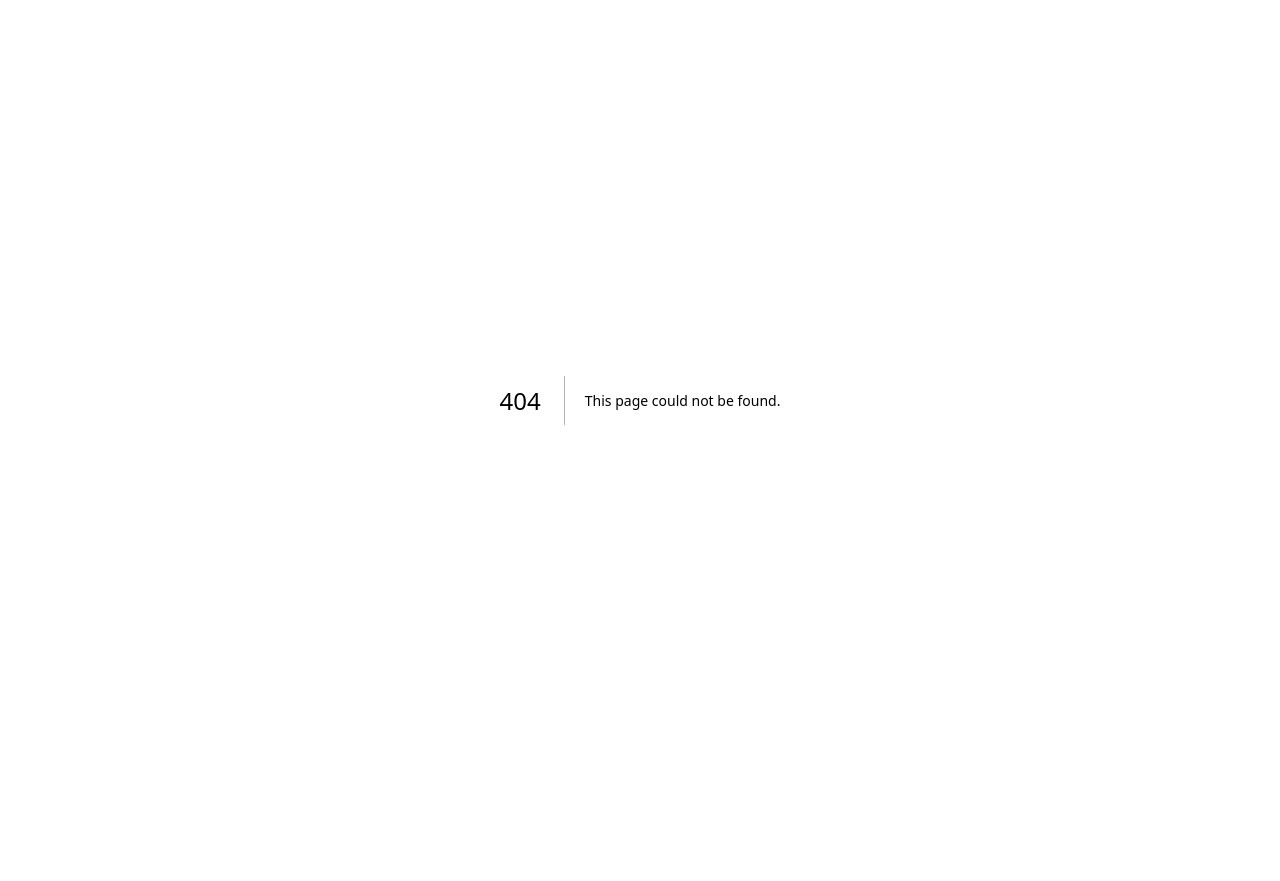
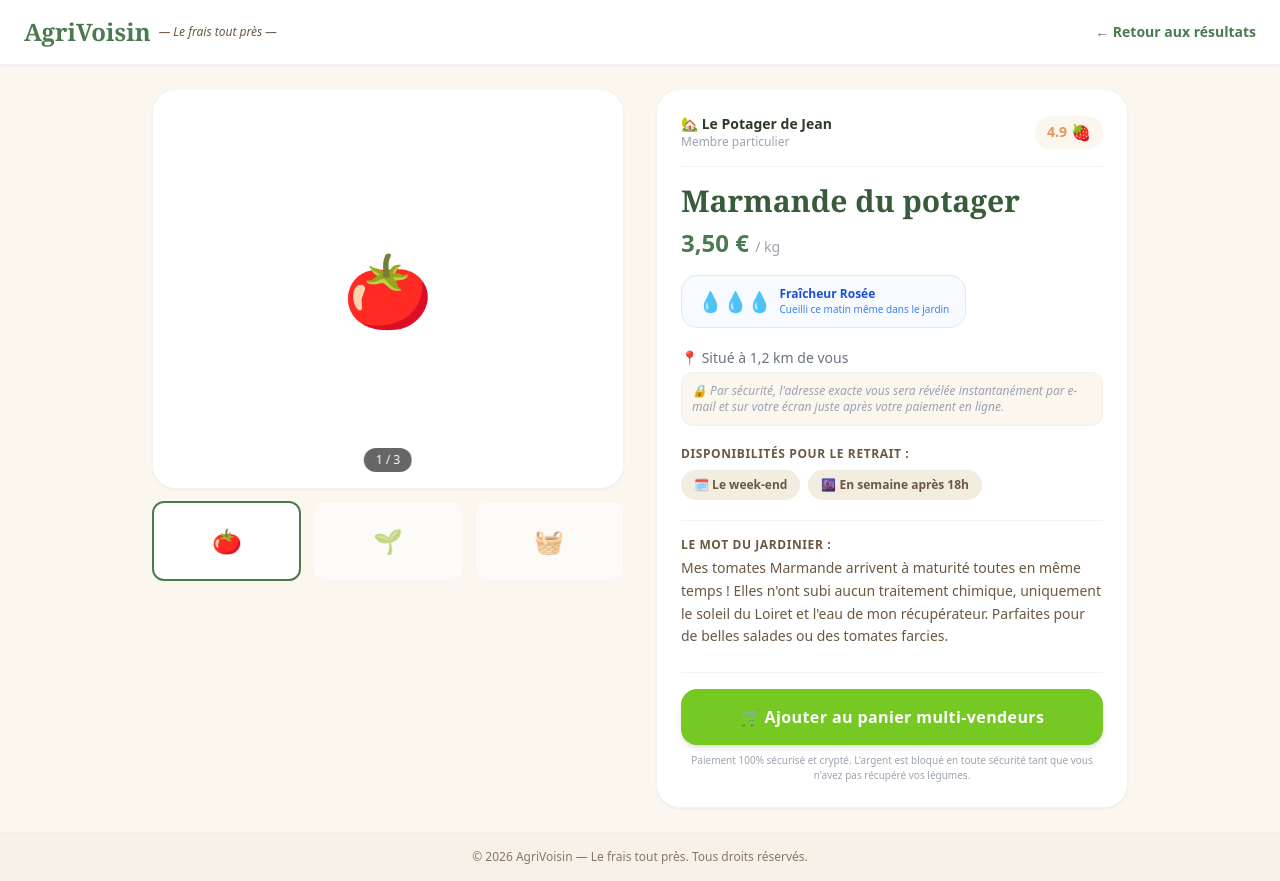
Before and after one commit to nordine2101-design/Agrivoisin, a Next.js app: page /produit/1 in a window 1280 px wide. Before the commit this address had no page. Before the commit the page ends 800 px from the top, so only its background shows below. Built offline with nearby package versions, Linux system fonts and the light colour scheme.

Commit message:
Create page.tsx

```diff
--- /dev/null
+++ b/src/app/produit/[id]/page.tsx
@@ -0,0 +1,120 @@
+import React from 'react';
+
+export default function DetailProduitPage() {
+  return (
+    <div className="min-h-screen bg-[#FBF7EF] text-[#2E3A2A] font-sans flex flex-col justify-between">
+
+      {/* EN-TÊTE ÉPURÉ */}
+      <header className="w-full py-4 border-b border-gray-200/50 bg-white px-6 flex justify-between items-center shadow-sm">
+        <div className="flex items-center gap-2">
+          <span className="font-serif text-2xl font-bold text-[#4C7A50]">AgriVoisin</span>
+          <span className="text-xs italic text-[#6B5842] hidden sm:inline">— Le frais tout près —</span>
+        </div>
+        <a href="/resultats" className="text-sm font-semibold text-[#4C7A50] hover:underline flex items-center gap-1">
+          ← Retour aux résultats
+        </a>
+      </header>
+
+      {/* ZONE PRINCIPALE */}
+      <main className="flex-grow max-w-5xl w-full mx-auto p-4 md:p-6 grid grid-cols-1 md:grid-cols-2 gap-8 py-8">
+
+        {/* COLONNE GAUCHE : LE DIAPORAMA DE 3 PHOTOS MAXIMUM */}
+        <div className="flex flex-col gap-3">
+          {/* Grande photo principale */}
+          <div className="w-full h-80 md:h-[400px] bg-white border border-gray-100 rounded-3xl shadow-sm flex items-center justify-center text-7xl overflow-hidden relative">
+            🍅
+            <div className="absolute bottom-4 left-1/2 -translate-x-1/2 bg-black/60 backdrop-blur-sm text-white text-xs px-3 py-1 rounded-full font-medium">
+              1 / 3
+            </div>
+          </div>
+
+          {/* Les 2 autres miniatures en dessous pour faire 3 photos max */}
+          <div className="grid grid-cols-3 gap-3">
+            <div className="h-20 bg-white border-2 border-[#4C7A50] rounded-xl flex items-center justify-center text-2xl cursor-pointer opacity-100">🍅</div>
+            <div className="h-20 bg-white border border-gray-100 rounded-xl flex items-center justify-center text-2xl cursor-pointer opacity-60 hover:opacity-90 transition-opacity">🌱</div>
+            <div className="h-20 bg-white border border-gray-100 rounded-xl flex items-center justify-center text-2xl cursor-pointer opacity-60 hover:opacity-90 transition-opacity">🧺</div>
+          </div>
+        </div>
+
+        {/* COLONNE DROITE : LES INFOS DU PRODUIT & BOUTON D'ACHAT */}
+        <div className="flex flex-col justify-between bg-white border border-gray-100 rounded-3xl p-6 shadow-sm">
+
+          <div>
+            {/* L'identité du vendeur & réputation en FRAISES */}
+            <div className="flex items-center justify-between border-b border-gray-100 pb-4 mb-4">
+              <div className="flex flex-col">
+                <span className="text-sm font-bold text-[#2E3A2A]">🏡 Le Potager de Jean</span>
+                <span className="text-xs text-gray-400">Membre particulier</span>
+              </div>
+              <div className="bg-[#FBF7EF] px-3 py-1 rounded-full text-sm font-bold text-[#E8935C] flex items-center gap-1 shadow-sm">
+                4.9 <span className="text-base">🍓</span>
+              </div>
+            </div>
+
+            {/* Titre et Prix */}
+            <h1 className="text-2xl md:text-3xl font-bold text-[#385C3B] font-serif">Marmande du potager</h1>
+            <div className="text-2xl font-extrabold text-[#4C7A50] mt-2">
+              3,50 € <span className="text-sm font-normal text-gray-400">/ kg</span>
+            </div>
+
+            {/* Indicateur de fraîcheur en GOUTTES DE ROSÉE */}
+            <div className="mt-4 flex items-center gap-2 bg-blue-50/50 border border-blue-100 px-4 py-2.5 rounded-2xl w-fit">
+              <span className="text-xl flex items-center tracking-tight">💧💧💧</span>
+              <div className="flex flex-col">
+                <span className="text-xs font-bold text-blue-700">Fraîcheur Rosée</span>
+                <span className="text-[10px] text-blue-500 font-medium">Cueilli ce matin même dans le jardin</span>
+              </div>
+            </div>
+
+            {/* Sécurité Adresse masquée & Localisation approximative */}
+            <div className="text-sm font-medium text-gray-500 mt-5 flex items-center gap-1.5">
+              <span>📍 Situé à 1,2 km de vous</span>
+            </div>
+            <p className="text-xs text-gray-400 italic mt-1 bg-[#FBF7EF] p-2.5 rounded-xl border border-gray-200/40">
+              🔒 Par sécurité, l'adresse exacte vous sera révélée instantanément par e-mail et sur votre écran juste après votre paiement en ligne.
+            </p>
+
+            {/* Badges Horaires de Retrait */}
+            <div className="mt-5">
+              <span className="text-xs font-bold uppercase tracking-wider text-[#6B5842] block mb-2">Disponibilités pour le retrait :</span>
+              <div className="flex flex-wrap gap-2">
+                <span className="bg-[#F3EDE0] text-[#6B5842] font-semibold text-xs px-3 py-1.5 rounded-full border border-gray-200/30">
+                  🗓️ Le week-end
+                </span>
+                <span className="bg-[#F3EDE0] text-[#6B5842] font-semibold text-xs px-3 py-1.5 rounded-full border border-gray-200/30">
+                  🌆 En semaine après 18h
+                </span>
+              </div>
+            </div>
+
+            {/* Description libre du produit */}
+            <div className="mt-5 border-t border-gray-100 pt-4">
+              <span className="text-xs font-bold uppercase tracking-wider text-[#6B5842] block mb-1">Le mot du jardinier :</span>
+              <p className="text-sm text-[#6B5842] leading-relaxed">
+                Mes tomates Marmande arrivent à maturité toutes en même temps ! Elles n'ont subi aucun traitement chimique, uniquement le soleil du Loiret et l'eau de mon récupérateur. Parfaites pour de belles salades ou des tomates farcies.
+              </p>
+            </div>
+          </div>
+
+          {/* ZONE BOUTON D'ACHAT SÉCURISÉ */}
+          <div className="mt-6 border-t border-gray-100 pt-4 flex flex-col gap-2">
+            <button className="w-full h-14 bg-[#76c823] text-white rounded-2xl shadow-md text-base font-bold tracking-wide hover:scale-[1.01] hover:shadow-lg transition-all active:scale-[0.99]">
+              🛒 Ajouter au panier multi-vendeurs
+            </button>
+            <p className="text-[10px] text-center text-gray-400">
+              Paiement 100% sécurisé et crypté. L'argent est bloqué en toute sécurité tant que vous n'avez pas récupéré vos légumes.
+            </p>
+          </div>
+
+        </div>
+
+      </main>
+
+      {/* FOOTER */}
+      <footer className="w-full py-4 border-t border-gray-200/40 bg-[#F3EDE0]/50 text-center text-xs text-[#6B5842]/80">
+        <p>© 2026 AgriVoisin — Le frais tout près. Tous droits réservés.</p>
+      </footer>
+
+    </div>
+  );
+}
```
